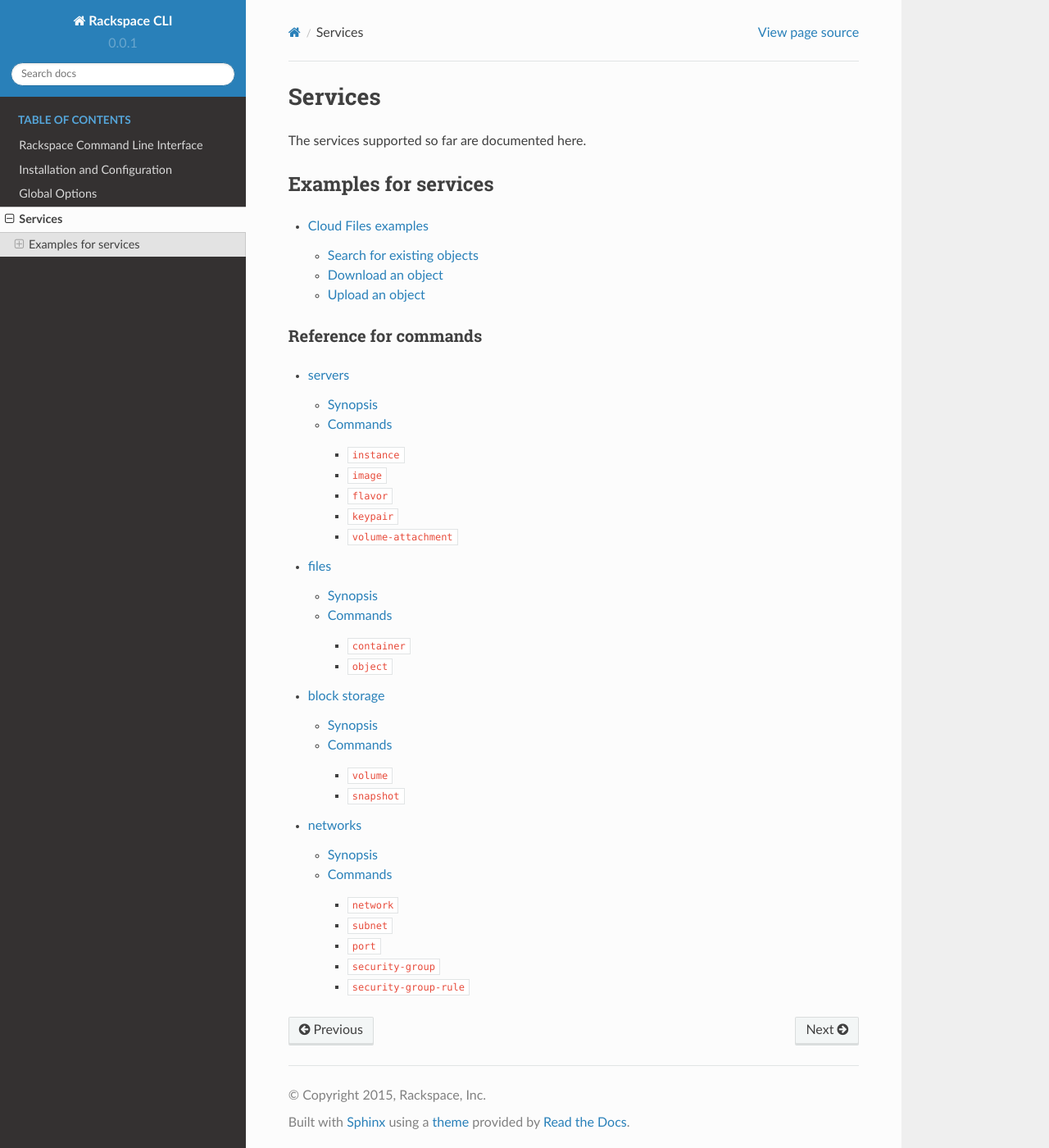
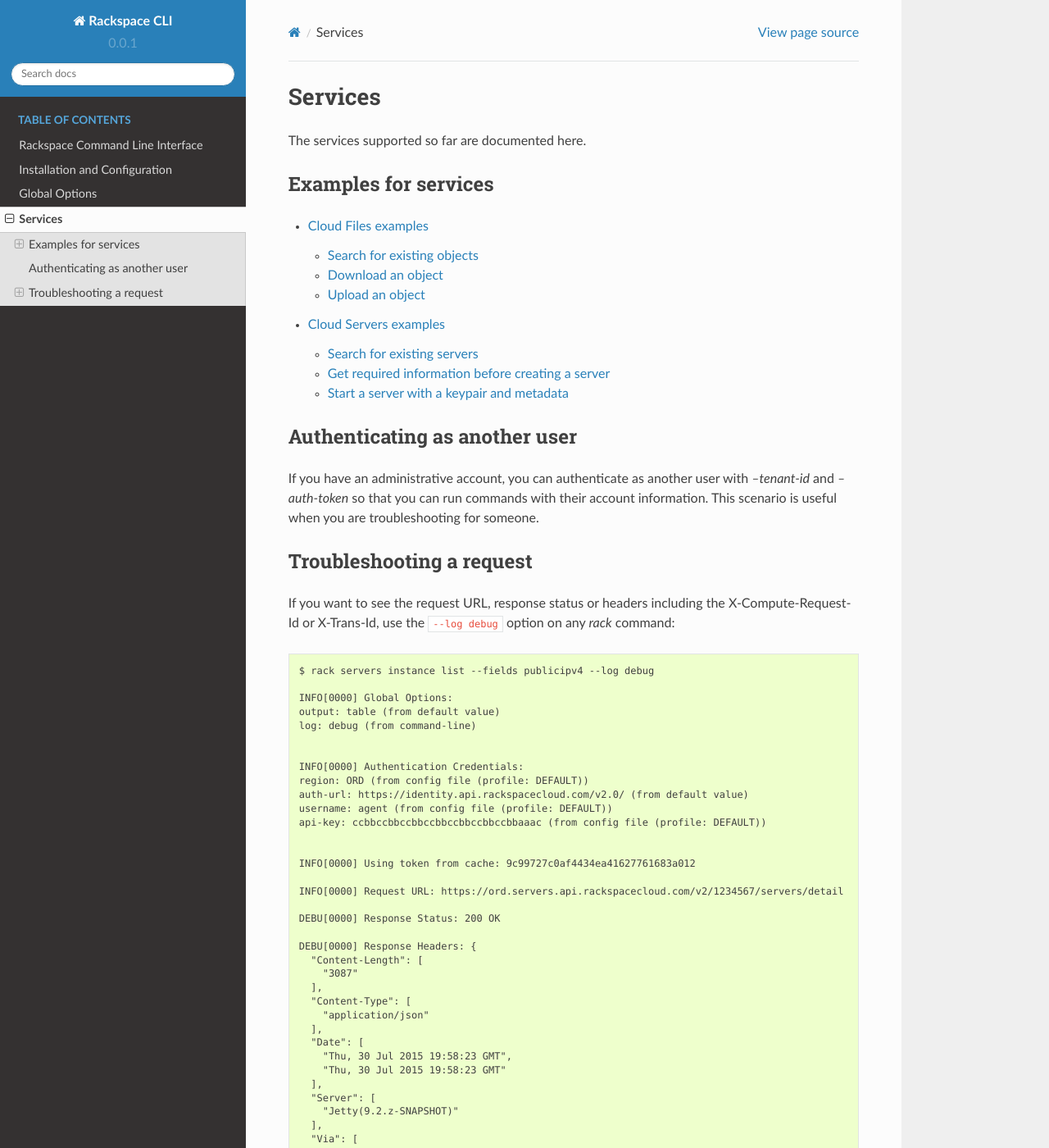
Before and after one commit to rackspace/rack, a Sphinx documentation site: the page built from docs/services/index.rst, in a window 1280 px wide and 1400 px high. Shown: the whole window at 82% size. Built offline with Sphinx 7.4.7 and the Read the Docs theme 2.0.0, drawn with Linux system fonts in a browser that asks for light colours; pages that are not in the unit, such as notebooks, are missing from menus; some of the changed text lies outside the part shown.

Commit message:
Adds Cloud Servers examples

```diff
--- a/docs/services/index.rst
+++ b/docs/services/index.rst
@@ -12,7 +12,73 @@
    maxdepth: 2
 
    cloudfilesexamples.rst
+   cloudserversexamples.rst
 
+Authenticating as another user
+------------------------------
+
+If you have an administrative account, you can authenticate as another user
+with `--tenant-id` and `--auth-token` so that you can run commands with their
+account information. This scenario is useful when you are troubleshooting for
+someone.
+
+Troubleshooting a request
+-------------------------
+
+If you want to see the request URL, response status or headers including
+the X-Compute-Request-Id or X-Trans-Id, use the :code:`--log debug` option
+on any `rack` command::
+
+    $ rack servers instance list --fields publicipv4 --log debug
+
+    INFO[0000] Global Options:
+    output: table (from default value)
+    log: debug (from command-line)
+
+
+    INFO[0000] Authentication Credentials:
+    region: ORD (from config file (profile: DEFAULT))
+    auth-url: https://identity.api.rackspacecloud.com/v2.0/ (from default value)
+    username: agent (from config file (profile: DEFAULT))
+    api-key: ccbbccbbccbbccbbccbbccbbccbbaaac (from config file (profile: DEFAULT))
+
+
+    INFO[0000] Using token from cache: 9c99727c0af4434ea41627761683a012
+
+    INFO[0000] Request URL: https://ord.servers.api.rackspacecloud.com/v2/1234567/servers/detail
+
+    DEBU[0000] Response Status: 200 OK
+
+    DEBU[0000] Response Headers: {
+      "Content-Length": [
+        "3087"
+      ],
+      "Content-Type": [
+        "application/json"
+      ],
+      "Date": [
+        "Thu, 30 Jul 2015 19:58:23 GMT",
+        "Thu, 30 Jul 2015 19:58:23 GMT"
+      ],
+      "Server": [
+        "Jetty(9.2.z-SNAPSHOT)"
+      ],
+      "Via": [
+        "1.1 Repose (Repose/7.1.3.0)"
+      ],
+      "X-Compute-Request-Id": [
+        "req-edb79c8c-9eaf-4314-b055-59276172292c"
+      ],
+      "X-Trans-Id": [
+        "6a52a395-4f59-4312-a852-0826d11b4a0c"
+      ]
+    }
+
+    PublicIPv4
+    162.209.0.32
+    23.253.213.33
+
+Contents:
 
 Reference for commands
 ~~~~~~~~~~~~~~~~~~~~~~
```
Also changed, not shown: docs/services/cloudserversexamples.rst (added, +195 -0 lines).
